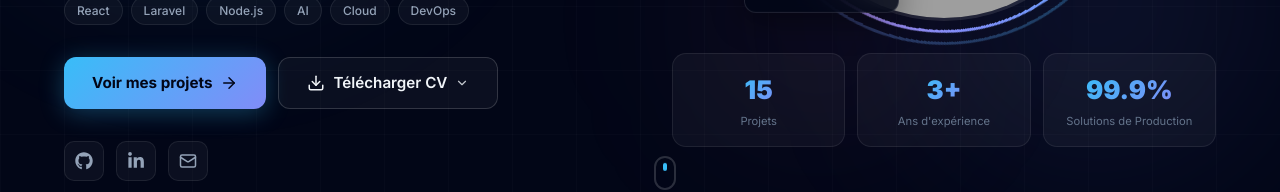
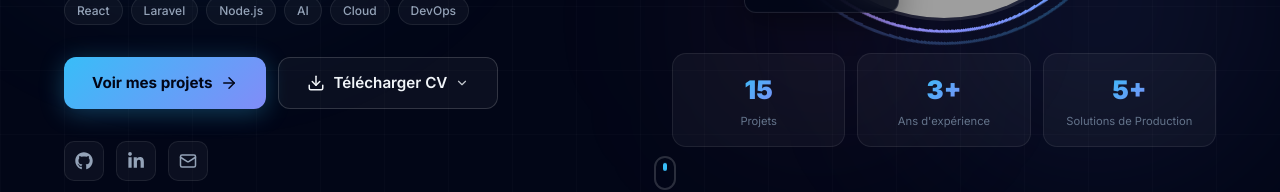
Before and after one commit to mmilinda/FolioMM, a React (Vite) app: page / in a window 1280 px wide. Shown: the part 442-634 px from the top of the page. Built offline with nearby package versions, Linux system fonts and the light colour scheme; no server answers; grey boxes are pictures that could not be loaded.

Commit message:
fix(hero): restore 3+ Solutions de Production stat instead of uptimeRate

```diff
--- a/src/components/Hero.jsx
+++ b/src/components/Hero.jsx
@@ -82,11 +82,12 @@
 
   const projStat = exactProjectsCount;
   const expStat = siteStats?.find((s) => s.id === "stat-2" || s.label?.toLowerCase().includes("expéri"))?.value || "3+";
+  const solStat = siteStats?.find((s) => s.id === "stat-3" || s.label?.toLowerCase().includes("solution"))?.value || "3+";
 
   const stats = [
     { value: projStat, label: t("hero.stats.projects", "Projets") },
     { value: expStat, label: t("hero.stats.experience", "Années d'expérience") },
-    { value: profile?.uptimeRate || "99.9%", label: t("hero.stats.solutions", "Uptime & Fiabilité") },
+    { value: solStat, label: t("hero.stats.solutions", "Solutions de Production") },
   ];
 
   const activeRoles = Array.isArray(profile?.heroRoles) && profile.heroRoles.length > 0
```
